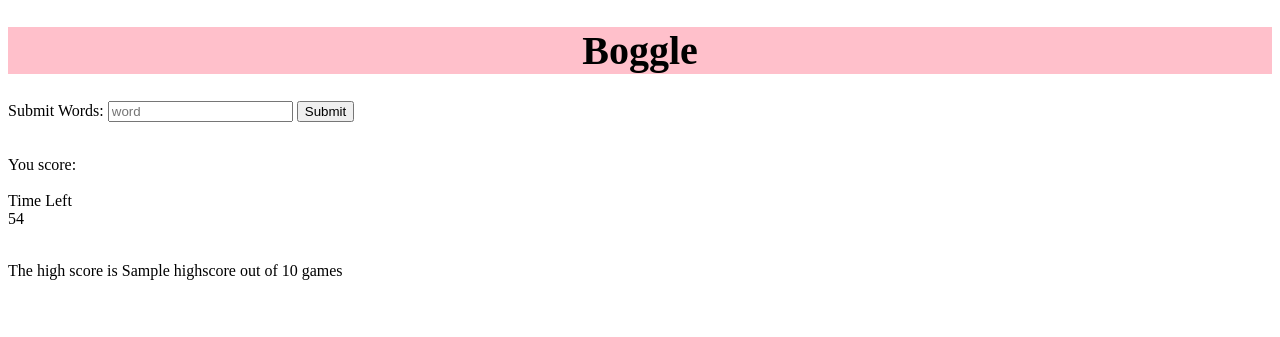
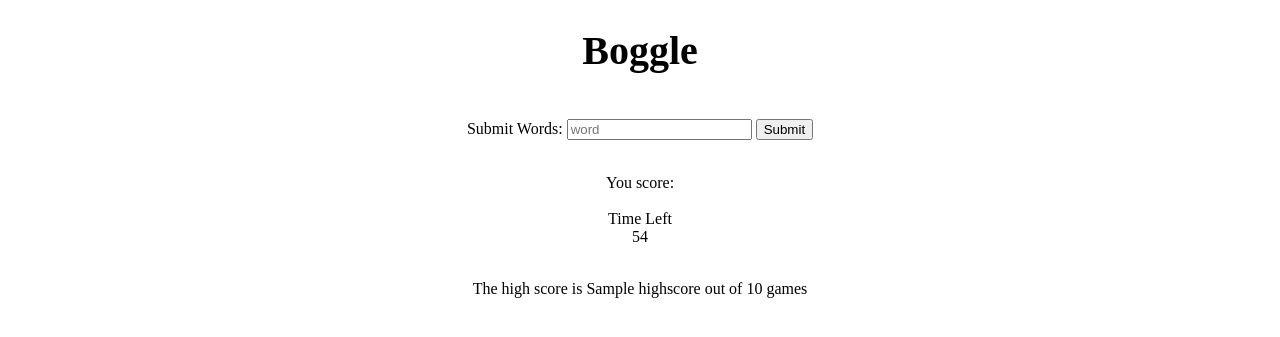
Before and after one commit to kjara715/flask-boggle, a Flask app: template templates/home.html in a window 1280 px wide. Shown: the top 337 px of the page. Run offline with Flask 2, Linux system fonts and the light colour scheme; the template is opened without the code that fills it: most values are stand-ins (such as "Sample title", 1, 10 or a date in 2020); parts of the project's set-up code (start-up, migrations or seed data) failed here and were passed over.

Commit message:
better styling

```diff
--- a/static/app.css
+++ b/static/app.css
@@ -1,5 +1,22 @@
 h1 {
     font-size: 40px;
     text-align: center;
-    background-color: pink;
 }
+
+.game-div {
+    text-align: center;
+}
+
+#game-board{
+    margin-left: auto;
+    margin-right: auto;
+}
+
+td{
+    height: 50px;
+    width: 50px;
+    font-size: 22px;
+    border: 2px dashed lightblue;
+    text-align: center;
+
+}
--- a/templates/home.html
+++ b/templates/home.html
@@ -12,7 +12,7 @@
             </tr>
         {% endfor %}
     </table>
-
+    <br>
     <form action="" id="submit-word">
         <label for="word-guess">Submit Words:</label>
         <input type="text" placeholder="word" id="word-guess">
```
